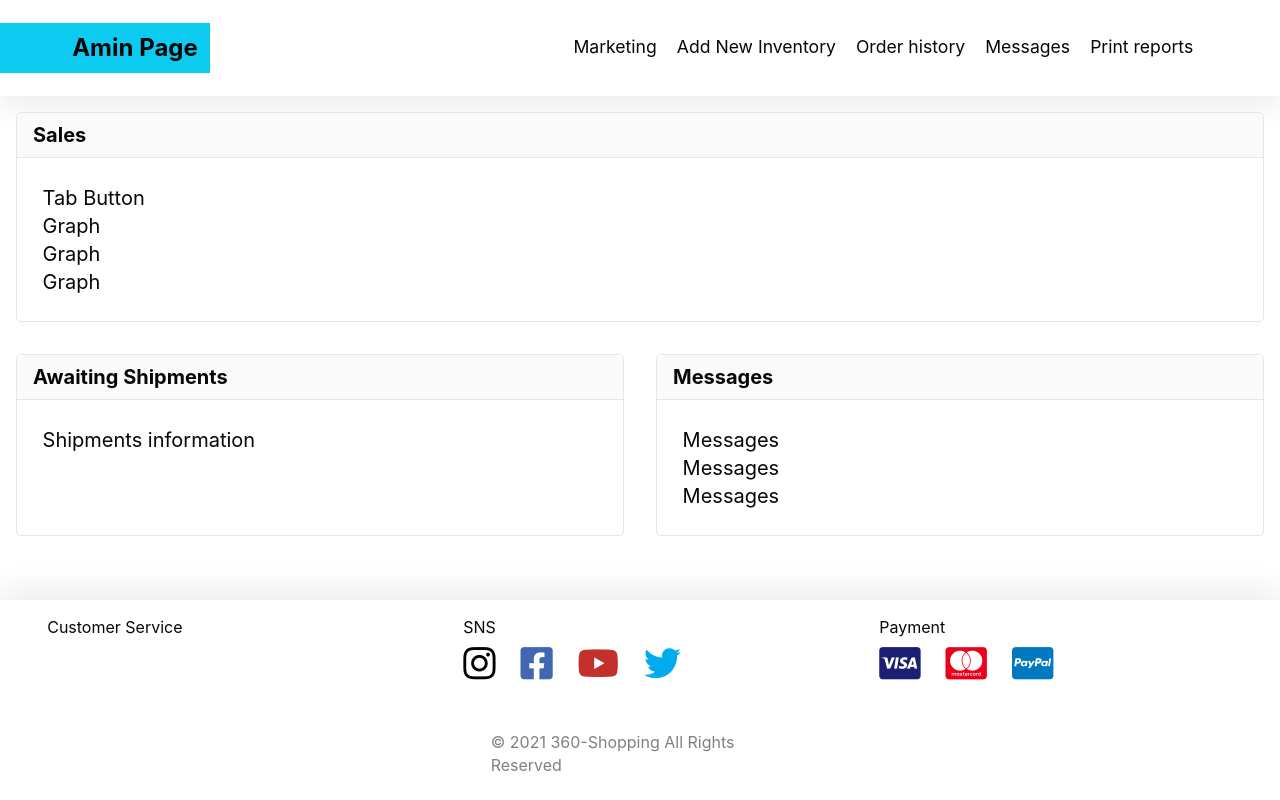
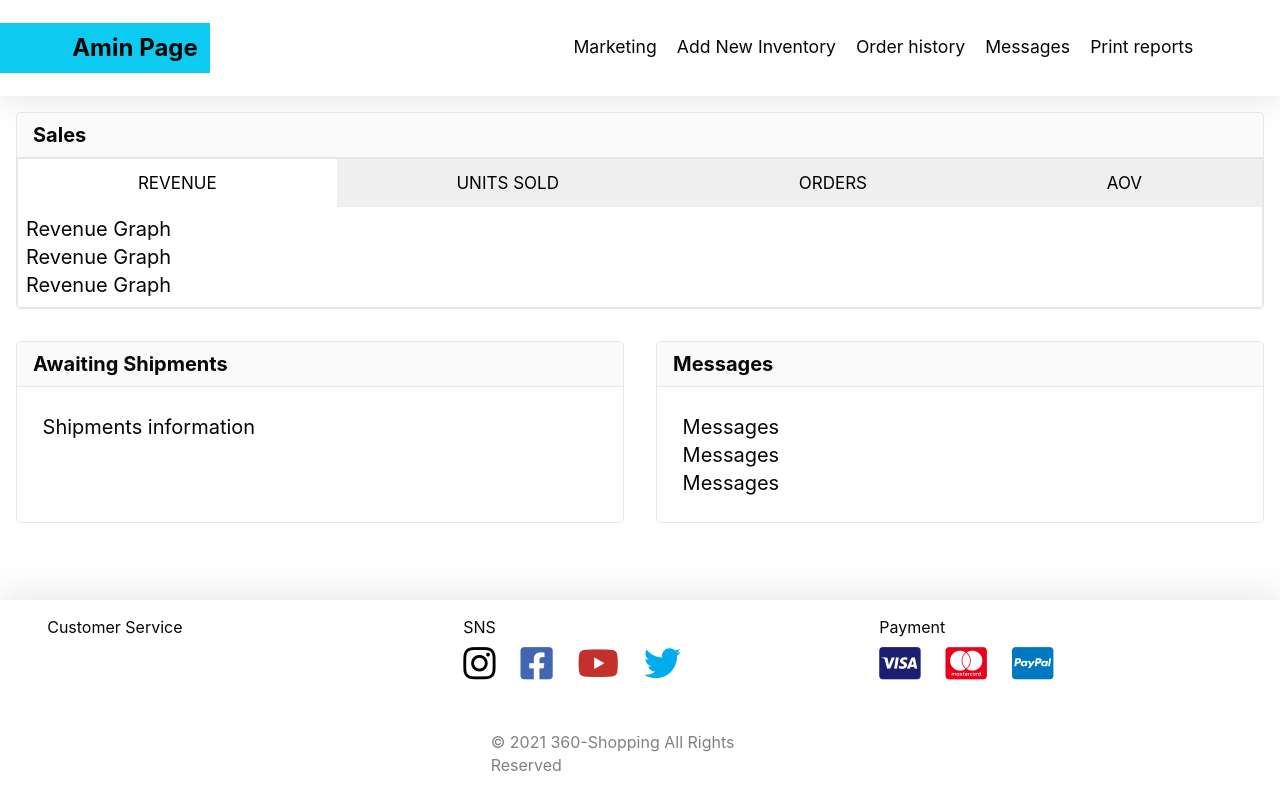
Before and after one commit to LeeJung-AWS/360-shopping, a React (Create React App) app in the folder frontend/: page / in a window 1280 px wide. Built offline with nearby package versions, Linux system fonts and the light colour scheme.

Commit message:
Layout for admin-page

```diff
--- a/frontend/src/pages/AdminPage.tsx
+++ b/frontend/src/pages/AdminPage.tsx
@@ -3,6 +3,14 @@
 import AdminNav from '../components/AdminNav';
 
 const AdminPage: React.FC = () => {
+    const amdinTabMenuClick = () => {
+        // The exclamation mark means a developer knows there is a button element.( The value is not null )
+        const adminTablinks = document.querySelectorAll('.admin-tablinks')!;
+        console.log(this);
+        console.log(adminTablinks);
+
+    }
+
 
     return <>
         <AdminNav />
@@ -11,11 +19,34 @@ const AdminPage: React.FC = () => {
                 <div className="card-header">
                     <h4>Sales</h4>
                 </div>
-                <div className="card-body">
-                    <p>Tab Button</p>
-                    <p>Graph</p>
-                    <p>Graph</p>
-                    <p>Graph</p>
+                <div className="admin-tab-card-body">
+                    <div className="admin-tab">
+                        <button className="admin-tablinks" autoFocus onClick={amdinTabMenuClick}>REVENUE</button>
+                        <button className="admin-tablinks" onClick={amdinTabMenuClick}>UNITS SOLD</button>
+                        <button className="admin-tablinks" onClick={amdinTabMenuClick}>ORDERS</button>
+                        <button className="admin-tablinks" onClick={amdinTabMenuClick}>AOV</button>
+                    </div>
+                    <div className="admin-tab-body">
+                        <div id="revenue-tab" className="tabcontent">
+                            <p>Revenue Graph</p>
+                            <p>Revenue Graph</p>
+                            <p>Revenue Graph</p>
+                            {/* <p>Revenue Graph</p>
+                            <p>Revenue Graph</p>
+                            <p>Revenue Graph</p>
+                            <p>Revenue Graph</p>
+                            <p>Revenue Graph</p> */}
+                        </div>
+                        <div id="units-sold-tab" className="tabcontent">
+                            <p>Units Sold Graph</p>
+                        </div>
+                        <div id="orders-tab" className="tabcontent">
+                            <p>Orders Graph</p>
+                        </div>
+                        <div id="aov-tab" className="tabcontent">
+                            <p>AOV Graph</p>
+                        </div>
+                    </div>
                     {/* <p>Graph</p>
                     <p>Graph</p>
                     <p>Graph</p>
--- a/frontend/src/sass/4_layout/_adminPage.scss
+++ b/frontend/src/sass/4_layout/_adminPage.scss
@@ -6,6 +6,51 @@
 .adminPage-col{
     flex: 0 1 100%;
 }
+
+.admin-tab{
+    display: flex;
+    border: 1px solid rgb(230, 230, 230);
+    border-bottom: 0;
+
+    button {
+        border: none;
+        outline: none;
+        cursor: pointer;
+        padding: 14px 16px;
+        transition: 0.3s;
+        font-size: 17px;
+    }
+
+    button:hover{
+        background-color: rgba(220, 220, 220, 0.8);
+    }
+    button.active{
+        background-color: white;
+    }
+    button:focus{
+        background-color: white;
+    }
+    .admin-tablinks{
+        flex-grow: 1;
+    }
+}
+
+.admin-tab-body{
+    border: 1px solid rgb(230, 230, 230);
+    border-top: 0;
+    padding: 0.5rem;
+}
+
+#units-sold-tab{
+    display: none;
+}
+#orders-tab{
+    display: none;
+}
+#aov-tab{
+    display: none;
+}
+
 
 /* 768px and Greater than 768px */
 @media screen and (min-width: 768px) {
```
